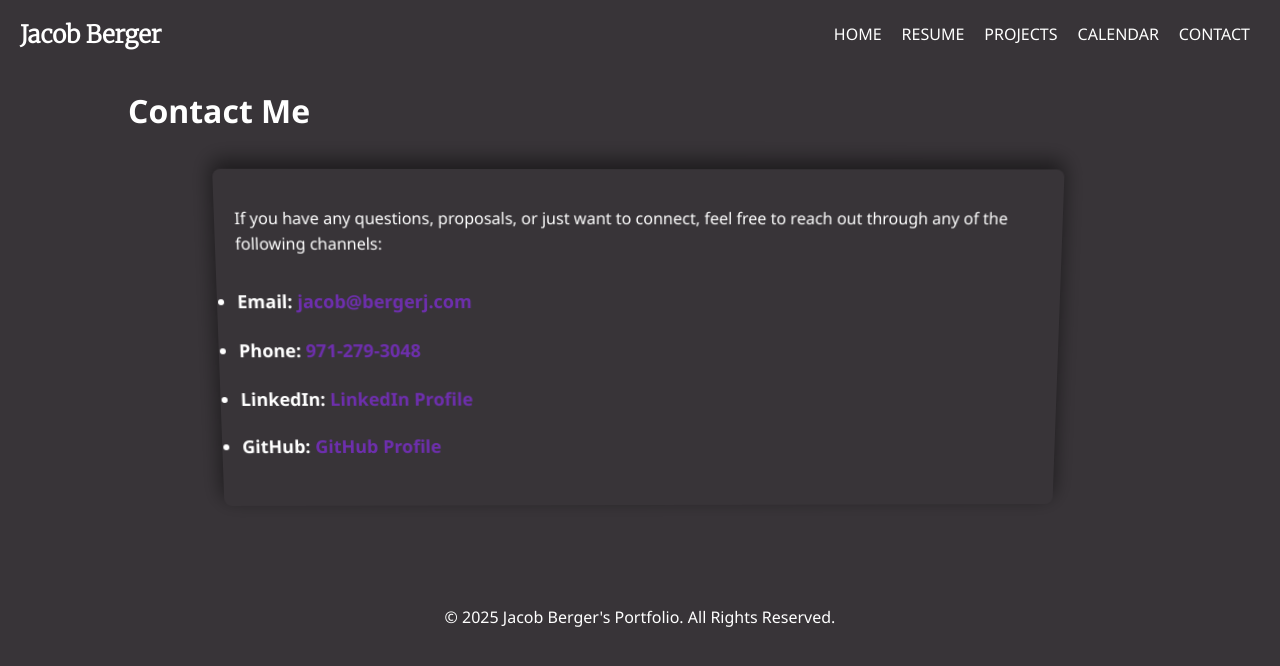
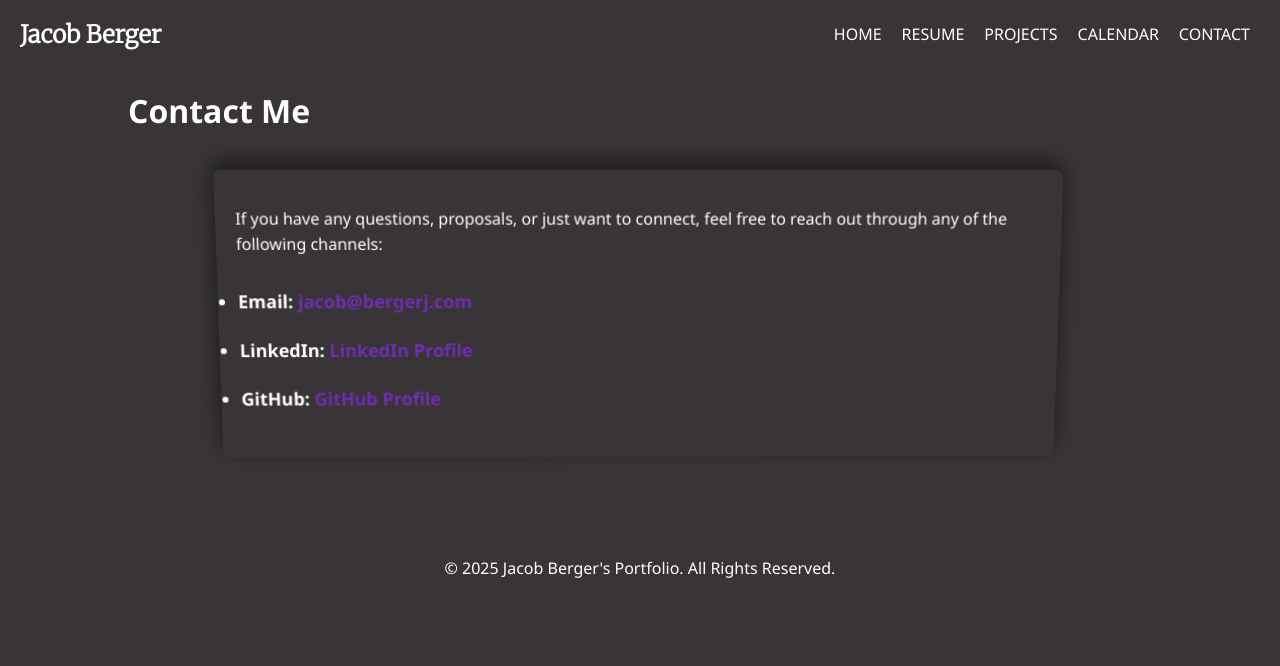
Before and after one commit to bergerjacob/bergerj-website, a Jekyll site: the page built from contact/index.html, in a window 1280 px wide. Shown: the top 666 px of the page. Built offline with Jekyll 4.4.1, drawn with Linux system fonts in a browser that asks for light colours.

Commit message:
Remove phone number from contact

```diff
--- a/contact/index.html
+++ b/contact/index.html
@@ -10,7 +10,6 @@ title: Contact Me
     <div class="contact-info">
         <ul>
             <li><span class="label">Email:</span> <a href="mailto:jacob@bergerj.com" target="_blank">jacob@bergerj.com</a></li>
-            <li><span class="label">Phone:</span> <a href="tel:971-279-3048" target="_blank">971-279-3048</a></li>
             <li><span class="label">LinkedIn:</span> <a href="https://www.linkedin.com/in/jacob-berger-3b5b78258/" target="_blank">LinkedIn Profile</a></li>
             <li><span class="label">GitHub:</span> <a href="https://github.com/bergerjacob" target="_blank">GitHub Profile</a></li>
         </ul>
```
